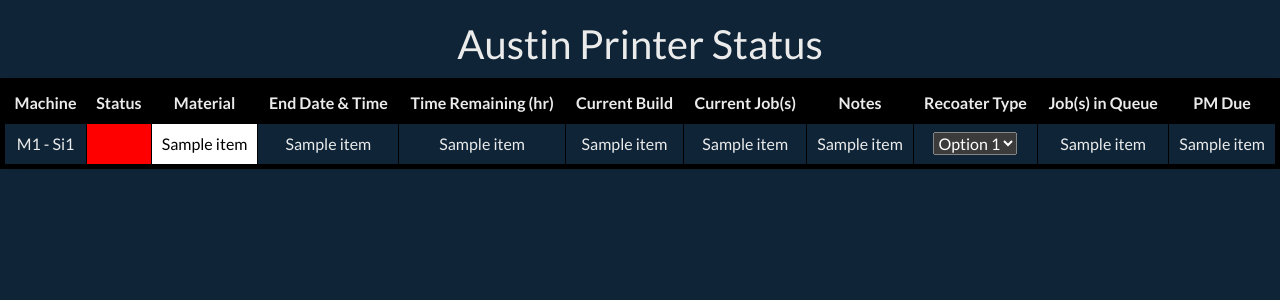
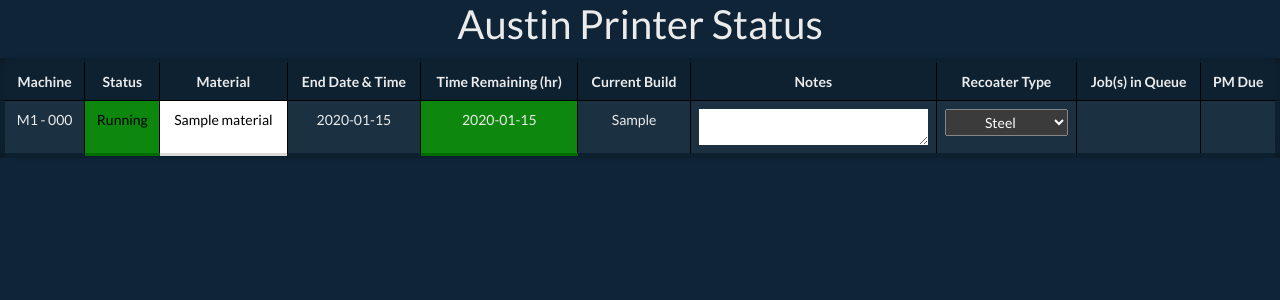
Before and after one commit to Verzyi/Sundial, a Flask app: template website/templates/dashboards/printers.html in a window 1280 px wide. Shown: the part 60-360 px from the top of the page. Run offline with Flask 3, Linux system fonts and the light colour scheme; the template is opened without the code that fills it: most values are stand-ins (such as "Sample title", 1, 10 or a date in 2020).

Commit message:
working on machine dash

```diff
--- a/EOS_DB2_Wrapper/machine_fetch.py
+++ b/EOS_DB2_Wrapper/machine_fetch.py
@@ -275,4 +275,4 @@ class Machine:
 if __name__ == '__main__':
     test = MachineData()
     machine = test.si2642
-    print(test.upkeep_ids)
+    # print(test.upkeep_ids)
--- a/website/models_status.py
+++ b/website/models_status.py
@@ -11,7 +11,7 @@ class StatusTable(db.Model):
     __bind_key__= "dmls_status"
     __tablename__ = 'status_table'
 
-    id = db.Column(db.Integer, primary_key=True,autoincrement=True)
+    id = db.Column(db.Integer, primary_key=True)
     timestamp = db.Column(db.Integer)
     machine = db.Column(db.Integer)
     status = db.Column(db.Text)
@@ -20,6 +20,3 @@ class StatusTable(db.Model):
     time_remaining = db.Column(db.REAL)
     build_id = db.Column(db.Text)
     current_height = db.Column(db.REAL)
-
-    def __repr__(self):
-        return f"<StatusTable(id={self.id}, machine={self.machine}, status={self.status}, ...)>"  # Include other columns for representation
--- /dev/null
+++ b/website/static/css/dashboards.css
@@ -0,0 +1,54 @@
+.expandable-textarea {
+  width: 100%;
+  height: 100%;
+  min-height: 10px; /* Set a minimum height */
+  resize: both; /* Allow both vertical and horizontal resizing */
+  overflow: auto; /* Add scrollbars if the content overflows */
+}
+
+table {
+  border: 5px solid black;
+  margin-left: auto;
+  margin-right: auto;
+  margin-top: 10px;
+  width: 100%;
+  border-radius: 20px;
+  box-shadow: 0 0 5px rgba(0, 0, 0, 0.1);
+}
+
+th,
+td {
+  border: 1px solid black;
+  padding: 0px;
+  text-align: center !important; /* Center text and use !important to overwrite Bootstrap styles */
+  vertical-align: center !important;
+}
+
+th {
+  background-color: black;
+}
+
+.table-active{
+  text-align: center !important;;
+  vertical-align: center !important;;
+}
+
+
+
+
+.recoater_type{
+  width: 100%;
+  height: 100%;
+  padding:3px;
+  text-align: center;
+  vertical-align: center;
+  min-height: 10px; /* Set a minimum height */
+}
+
+.center-title {
+  text-align: center;
+}
+
+h1 {
+  text-align: center;
+}
--- /dev/null
+++ b/website/templates/dashboards/base_dashboards.html
@@ -0,0 +1,17 @@
+{% extends "base.html" %}
+
+{% block head %}
+<link rel="stylesheet" href="{{ url_for('static', filename='css/bootstrap.min.css') }}">
+<link rel="stylesheet" href="{{ url_for('static', filename='css/dashboards.css') }}">
+<script src=" https://cdn.jsdelivr.net/npm/bootstrap@5.3.0/dist/js/bootstrap.bundle.min.js"
+  integrity="sha384-geWF76RCwLtnZ8qwWowPQNguL3RmwHVBC9FhGdlKrxdiJJigb/j/68SIy3Te4Bkz" crossorigin="anonymous">
+  </script>
+  <title>{% block title %}{% endblock title %}</title>
+{% endblock head %}
+
+{% block content %}
+
+{% endblock content%}
+
+
+</html>
--- a/website/templates/dashboards/printers.html
+++ b/website/templates/dashboards/printers.html
@@ -1,17 +1,16 @@
-{% extends "base.html" %}
-{% block title %} Austin Printer Status {% endblock %}
+{% extends "dashboards/base_dashboards.html" %}
+<title>{% block title %} Austin Printer Status {% endblock %}</titel>
 {% block content %}
 <h1>{{ self.title() }}</h1>
-<table>
+<table class = "table table-hover">
   <thead>
-    <tr>
+    <tr class="table-active">
       <th>Machine</th>
       <th>Status</th>
       <th>Material</th>
       <th>End Date & Time</th>
-      <th>Time Remaining (hr)</th>
+      <th >Time Remaining (hr)</th>
       <th>Current Build</th>
-      <th>Current Job(s)</th>
       <th>Notes</th>
       <th>Recoater Type</th>
       <th>Job(s) in Queue</th>
@@ -20,25 +19,38 @@
   </thead>
   <tbody>
     <tr>
-      {% for item in machine_return %}
+      {% for index, item in machine_return.iterrows() %}
         <tr>
-            <td>M{{ loop.index }} - Si{{ item[0] }} </td>
-          <td style="background-color: {{ 'green' if item[1] == Running else 'gray' if item[1] == Idle else 'red'}}"></td>
-            <td style="color: {{ 'white' if item[2] in ['AlSi', 'IN625', 'IN939', 'Hastx'] else 'black' }}; background-color: {{ 'dark gray 1' if item[2] in ['AlSi'] else 'blue' if item[2] in ['IN625'] else 'black' if item[2] in ['IN939'] or item[2] in ['Hastx'] else 'light red berry 1' if item[2] in ['SS316'] else 'dark green 1' if item[2] in ['CoCr'] else 'orange' if item[2] in ['c18150'] else 'yellow' if item[2] in ['SS17-4'] else 'purple' if item[2] in ['K500'] else 'dark purple 2' if item[2] in ['Ti64'] else 'dark orange 15' if item[2] in ['IN718'] else 'white' }};">{{ item[2] }}</td>
-          <td>{{ item[3] }}</td>
-          <td>{{ item[4] }}</td>
-          <td>{{ item[5] }}</td>
-          <td>{{ item[6] }}</td>
-          <td>{{ item[7] }}</td>
+          <td>M{{ loop.index }} - {{ item['Si Number'] }}</td>
+          <td style="color:black ; background-color: {% if item['Status'] == 'Running' %}green{% elif item['Status'] == 'Idle' %}gray{% elif item['Status'] == 'N/A' %}red{% elif item['Status'] == 'Error' %}yellow{% endif  %}">{{ item['Status'] }}</td>
+          <td style="color: {{ 'white' if item['Material'] in ['ALSI', 'IN625', 'IN939', 'Hastx', 'TI64', 'C64', 'SS316'] else 'black' }}; background-color: {{ 'DarkGray' if item['Material'] in ['ALSI'] else 'blue' if item['Material'] in ['IN625'] else 'black' if item['Material'] in ['IN939'] or item['Material'] in ['Hastx'] else 'Crimson' if item['Material'] in ['SS316'] else 'dark green 1' if item['Material'] in ['CoCr'] else 'DarkOrange' if item['Material'] in ['c18150'] else 'yellow' if item['Material'] in ['SS17-4'] else 'purple' if item['Material'] in ['K500'] else 'midnightBlue' if item['Material'] in ['TI64'] else 'orange' if item['Material'] in ['IN718'] else 'DeepPink' if item['Material'] in ['C64'] else 'white' }};">{{ item['Material'] }}</td>
+          <td>{{ item['End Date Time'] }}</td>
+          <td style="background-color:
+    {% if item['Time Remaining'] is not none and item['Time Remaining']|float is not none and item['Time Remaining']|float > 0 %}
+        {% if item['Time Remaining']|float < 2 %}red
+        {% elif item['Time Remaining']|float < 8 %}yellow
+        {% elif item['Time Remaining']|float < 24 %}green
+        {% endif %}
+    {% endif %};">
+    {{ item['Time Remaining'] }}
+</td>
+
+
+          <td style="color: {{ 'transparent' if item['Status'] == "Idle"}};">{{ item['Current Build'] }}</td>
           <td>
-            <select name="recoater_type">
-              <option value="option1">Option 1</option>
-              <option value="option2">Option 2</option>
-              <option value="option3">Option 3</option>
+              <textarea class="form-control expandable-textarea" id="exampleTextarea" rows="1" spellcheck="true"></textarea>
+          </td>
+
+          <td>
+            <select class='recoater_type' name="recoater_type">
+              <option value="Steel">Steel</option>
+              <option value="Brush">Brush</option>
+              <option value="NBR">NBR (black)</option>
+              <option value="Silicon">Silicon (clear)</option>
             </select>
           </td>
-          <td>{{ item[8] }}</td>
-          <td>{{ item[9] }}</td>
+          <td></td>
+          <td></td>
         </tr>
       {% endfor %}
     <!-- Add more rows here -->
```
Also changed, not shown: EOS_DB2_Wrapper/machine_fetch2.py (+5 -5 lines), website/__init__.py (+18 -0 lines), website/dashboards.py (+40 -6 lines), website/machine_dashboard.py (+106 -106 lines), instance/dmls_status.db.
